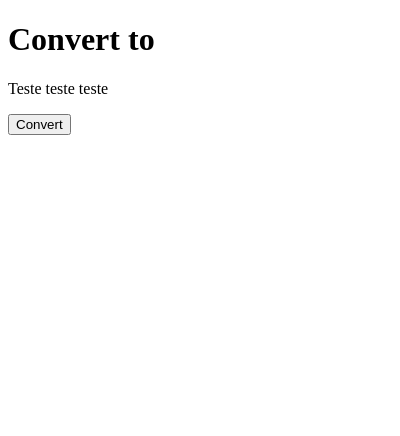
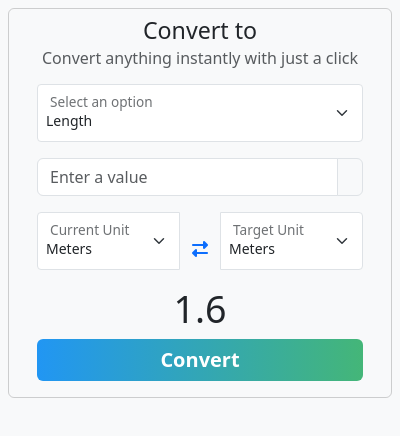
Before and after one commit to rezelay/Convert.to, a browser extension: page Convert.to/popup.html in a window 400 px wide. Drawn offline with nearby package versions, Linux system fonts and the light colour scheme.

Commit message:
Adds page with bootstrap layout

```diff
--- a/Convert.to/popup.html
+++ b/Convert.to/popup.html
@@ -2,17 +2,109 @@
 <html lang="pt-BR">
 
 <head>
-    <meta charset="UTF-8">
-    <meta name="viewport" content="width=device-width, initial-scale=1.0">
-    <title>Convert to</title>
+  <meta charset="UTF-8">
+  <meta name="viewport" content="width=device-width, initial-scale=1.0">
+  <title>Convert to</title>
+  <link href="https://cdn.jsdelivr.net/npm/bootstrap@5.3.8/dist/css/bootstrap.min.css" rel="stylesheet"
+    integrity="sha384-sRIl4kxILFvY47J16cr9ZwB07vP4J8+LH7qKQnuqkuIAvNWLzeN8tE5YBujZqJLB" crossorigin="anonymous">
 </head>
+<script src="https://kit.fontawesome.com/e77a76bf68.js" crossorigin="anonymous"></script>
 
-<body>
+<style>
+  .btn-gradient {
+    color: #fff;
+    background: linear-gradient(90deg, #2196f3, #44b678);
+    border: none;
+    transition: 0.3s ease;
+  }
 
-    <h1>Convert to</h1>
-    <p>Teste teste teste</p>
-    <button id="button.Convert">Convert</button>
+  .btn-gradient:hover {
+    background: linear-gradient(90deg, #44b678, #2196f3);
+  }
+</style>
 
+<body class="bg-light">
+  <div class="conteiner p-2" style="width: 25rem; ">
+    <div class="card bg-transparent">
+      <h3 class="card-title text-center my-2">
+        Convert to
+      </h3>
+      <h6 class="card-subtitle mx-2 text-muted text-center">Convert anything instantly with just a click</h6>
+      <div class="card-body">
+        <div class="container">
+          <div class="row">
+            <div class="col-xl">
+              <div class="form-floating mb-3">
+                <select id="floatingInput" class="form-select form-select-sm" aria-label="Select an option">
+                  <option value="length">Length</option>
+                  <option value="mass">Mass</option>
+                  <option value="speed">Speed</option>
+                  <option value="volume">Volume</option>
+                  <option value="temperature">Temperature</option>
+                  <option value="time">Time</option>
+                  <option value="energy">Energy</option>
+                  <option value="pressure">Pressure</option>
+                </select>
+                <label for="floatingInput">Select an option</label>
+              </div>
+            </div>
+          </div>
+          <div class="row">
+            <div class="col-xl">
+              <div class="input-group mb-3">
+                <input type="number" id="quantityInput" class="form-control" placeholder="Enter a value"
+                  aria-label="quantity to convert">
+                <span class="input-group-text" id="shortUnit"></span>
+              </div>
+            </div>
+          </div>
+          <div class="row">
+            <div class="col-xl">
+              <div class="input-group">
+                <div class="form-floating mb-3">
+                  <select id="currentUnitInput" class="form-select form-select-sm" aria-label="Current Unit">
+                    <option value="m">Meters</option>
+                    <option value="cm">Centimeters</option>
+                    <option value="km">Kilometers</option>
+                    <option value="miles">Miles</option>
+                    <option value="ft">Feet</option>
+                    <option value="inch">Inch</option>
+                  </select>
+                  <label for="currentUnitInput">Current Unit</label>
+                </div>
+                <button type="button" class="btn btn-link"><i class="fa-solid fa-right-left"></i></button>
+                <div class="form-floating mb-3">
+                  <select id="targetUnitInput" class="form-select form-select-sm" aria-label="Target Unit">
+                    <option value="m">Meters</option>
+                    <option value="cm">Centimeters</option>
+                    <option value="km">Kilometers</option>
+                    <option value="miles">Miles</option>
+                    <option value="ft">Feet</option>
+                    <option value="inch">Inch</option>
+                  </select>
+                  <label for="targetUnitInput">Target Unit</label>
+                </div>
+              </div>
+            </div>
+          </div>
+          <div class="row">
+            <div class="col-xl">
+              <h1 class="display-3 text-center" id="result">1.6</h1>
+            </div>
+          </div>
+          <button type="button" class="btn btn-primary btn-gradient w-100" id="btnConvert" style="font-size: 1.25rem;">
+            <b>Convert</b>
+          </button>
+        </div>
+      </div>
+    </div>
+  </div>
+  <script src="https://cdn.jsdelivr.net/npm/@popperjs/core@2.11.8/dist/umd/popper.min.js"
+    integrity="sha384-I7E8VVD/ismYTF4hNIPjVp/Zjvgyol6VFvRkX/vR+Vc4jQkC+hVqc2pM8ODewa9r"
+    crossorigin="anonymous"></script>
+  <script src="https://cdn.jsdelivr.net/npm/bootstrap@5.3.8/dist/js/bootstrap.min.js"
+    integrity="sha384-G/EV+4j2dNv+tEPo3++6LCgdCROaejBqfUeNjuKAiuXbjrxilcCdDz6ZAVfHWe1Y"
+    crossorigin="anonymous"></script>
 </body>
 
 </html>
```
Also changed, not shown: Convert.to/manifest.json.
